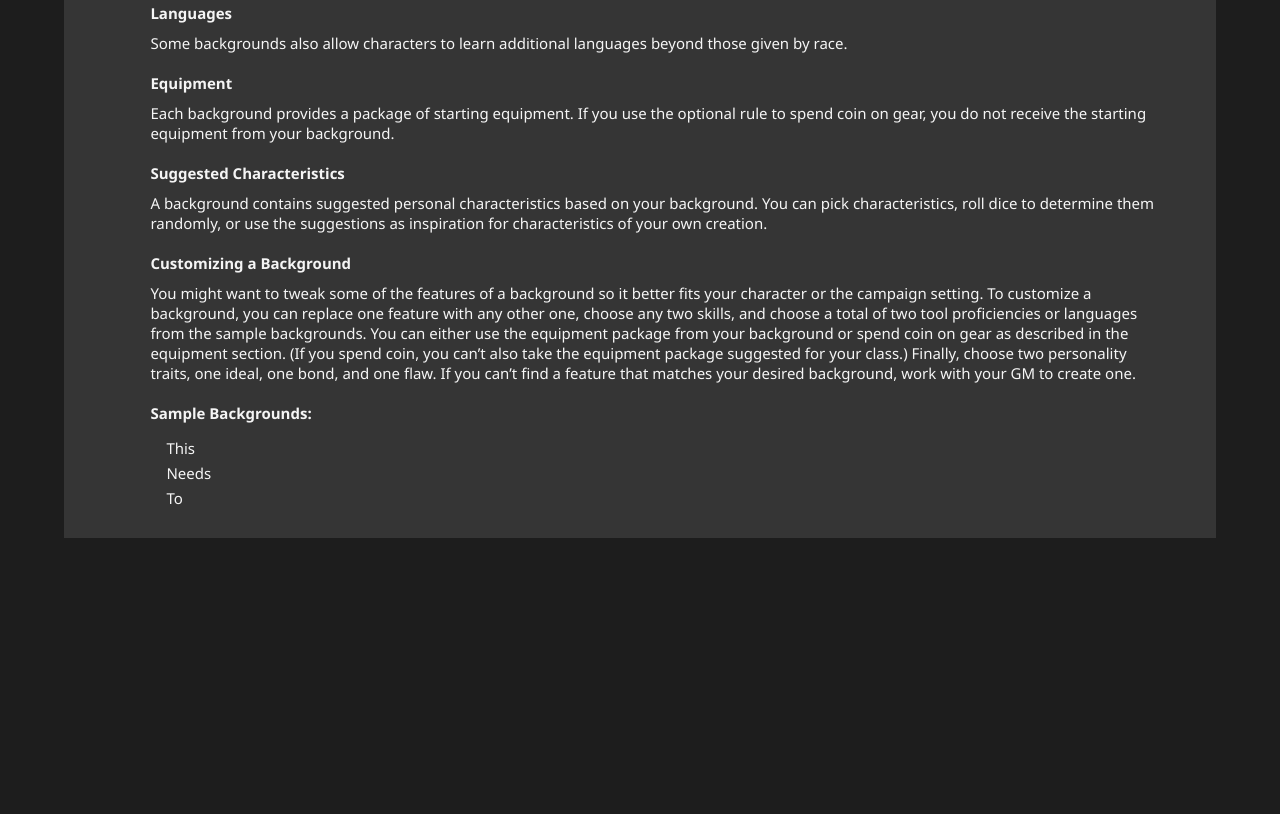
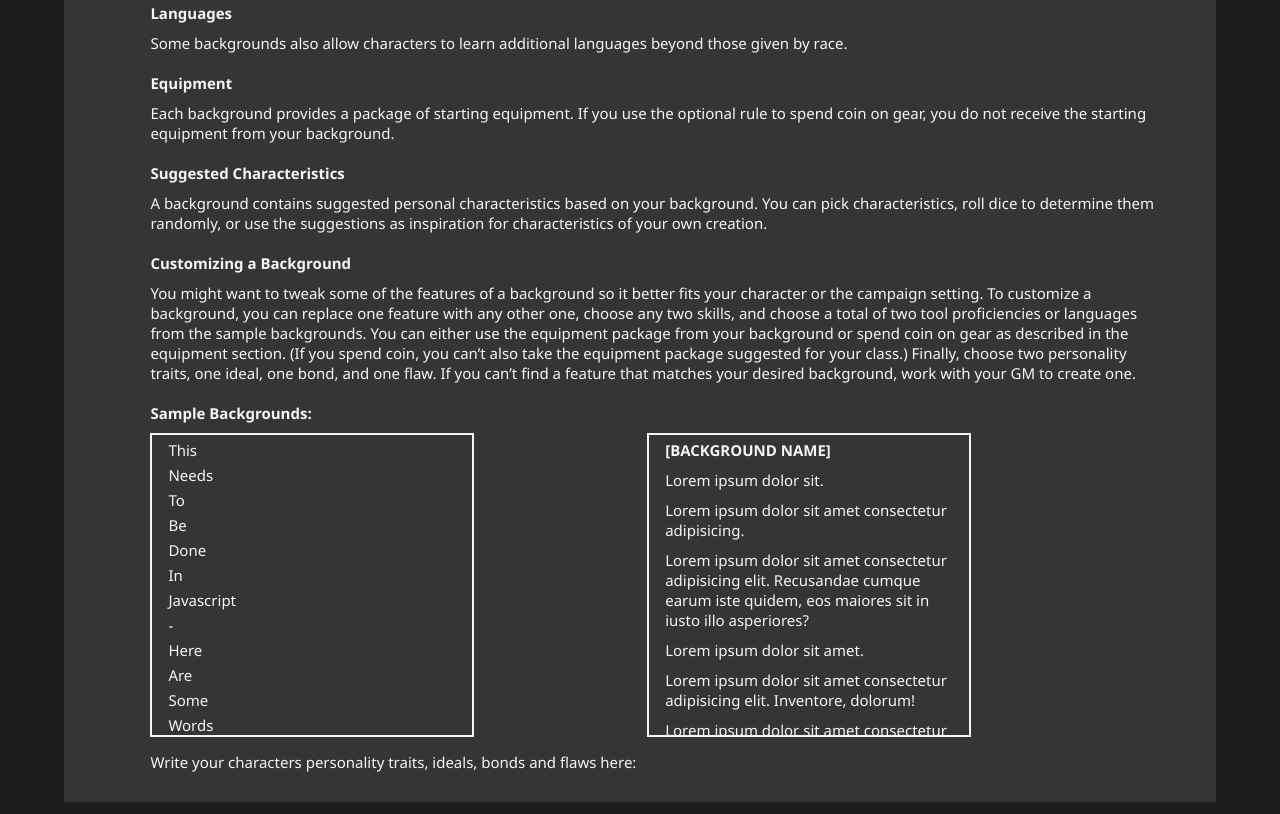
Before and after one commit to Jakub-NTI/Kursprojekt, a plain HTML site: page create.html in a window 1280 px wide. Shown: the part 541-1355 px from the top of the page. Before the commit the page ends 1091 px from the top, so only its background shows below. Drawn offline with Linux system fonts and the light colour scheme.

Commit message:
Me balls
hurt

```diff
--- a/create.html
+++ b/create.html
@@ -6,7 +6,6 @@
     <meta name="viewport" content="width=device-width, initial-scale=1.0">
     <title>D&D Character Creator</title>
     <link rel="stylesheet" href="style.css">
-    <link rel="stylesheet" href="script.js">
     <link rel="icon" href="images/Dragon_Symbol.png">
 </head>
 <body>
@@ -71,9 +70,33 @@
                 <p>Done</p>
                 <p>In</p>
                 <p>Javascript</p>
+                <p>-</p>
+                <p>Here</p>
+                <p>Are</p>
+                <p>Some</p>
+                <p>Words</p>
+                <p>To</p>
+                <p>Make</p>
+                <p>The</p>
+                <p>Scroll</p>
+                <p>Show</p>
+                <p>Up</p>
             </div>
+        <div class="background-info indented">
+            <p class="isbold">[BACKGROUND NAME]</p>
+            <p>Lorem ipsum dolor sit.</p>
+            <p>Lorem ipsum dolor sit amet consectetur adipisicing.</p>
+            <p>Lorem ipsum dolor sit amet consectetur adipisicing elit. Recusandae cumque earum iste quidem, eos maiores sit in iusto illo asperiores?</p>
+            <p>Lorem ipsum dolor sit amet.</p>
+            <p>Lorem ipsum dolor sit amet consectetur adipisicing elit. Inventore, dolorum!</p>
+            <p>Lorem ipsum dolor sit amet consectetur adipisicing elit. Quia incidunt sint eaque! Qui maiores rem labore fuga at non dolorem.</p>
+            <p>Lorem ipsum dolor sit amet, consectetur adipisicing elit. Expedita esse, dolore laboriosam non hic vero?</p>
+        </div>
+        <p class="indented">Write your characters personality traits, ideals, bonds and flaws here:</p>
+
         </div>
         <div class="invisible-box"></div>
     </div>
+    <script src="script.js"></script>
 </body>
 </html>
--- a/script.js
+++ b/script.js
@@ -1,8 +1,19 @@
-/*sidebar*/
-// Open or Close Sidebar
+//Sidebar
+let sections = document.querySelector(".sections")
+let sidebar = document.querySelector(".sidebar")
+let closeSidebar = document.querySelector(".close-sidebar")
+
+// open or close sidebar
 sections.onclick = () => {
     sidebar.classList.add("active")
 };
-sections.onclick = () => {
+closeSidebar.onclick = () => {
     sidebar.classList.remove("active")
 };
+
+// sidebar working js
+if (document.readyState == "loading") {
+    document.addEventListener("DOMContentLoaded", ready);
+} else {
+    ready();
+}
--- a/style.css
+++ b/style.css
@@ -228,14 +228,28 @@ a:hover {
 }
 
 .backgrounds {
-    height: 80px;
+    height: 300px;
     width: 320px;
     margin-top: 5px;
+    margin-right: 7.5%;
+    margin-bottom: 10px;
     overflow: auto;
+    border: solid 2px rgb(245, 245, 245);
 }
 
 .background-info {
-    height: typ 300 eller något;
+    height: 300px;
     width: 320px;
+    margin-top: 5px;
+    margin-right: 7.5%;
+    margin-bottom: 10px;
+    display: flex;
+    flex-wrap: wrap;
+    justify-content: start;
+    overflow: auto;
+    border: solid 2px rgb(245, 245, 245);
+}
+
+.personality {
 
 }
```
Also changed, not shown: index.html (+0 -1 lines), rules.html (+0 -1 lines).
